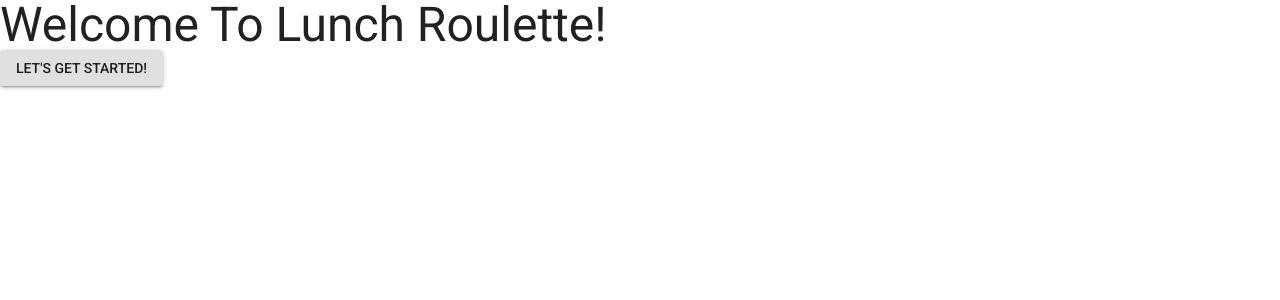
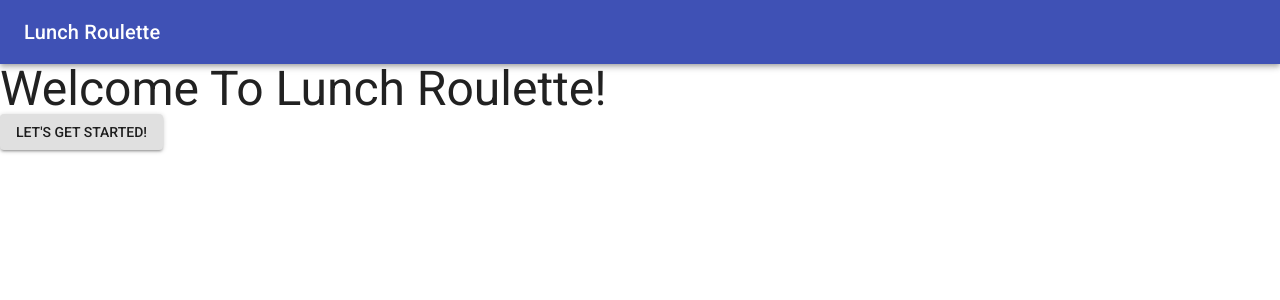
Before and after one commit to ghoagland/lunch-roulette-frontend, a React (Create React App) app: page / in a window 1280 px wide. Shown: the top 300 px of the page. Built offline with nearby package versions, Linux system fonts and the light colour scheme.

Commit message:
basic navbar component

```diff
--- a/src/App.js
+++ b/src/App.js
@@ -1,9 +1,9 @@
 import React, { Component } from 'react'
 import { Route, Switch, withRouter } from 'react-router'
-
 import Home from './components/Home'
 import Search from './components/Search'
 import Restaurant from './components/Restaurant'
+import Navbar from './components/Navbar'
 import api from './API'
 import './App.css'
 
@@ -43,9 +43,14 @@ class App extends Component {
 
   }
 
-  loggedIn = () => {
-    return !!localStorage.getItem('token')
+  loggedIn = () => !!localStorage.getItem('token')
+
+  logOut = () => {
+    this.setState({ user: {} })
+    localStorage.removeItem("token")
+    this.props.history.push('/')
   }
+
   componentDidMount() {
     if (localStorage.getItem('token')) {
       api.reauth().then(({ user }) => this.setUser(user.data))
@@ -55,6 +60,8 @@ class App extends Component {
 
   render() {
     return (
+      <>
+        <Navbar loggedIn={this.loggedIn} logOut={this.logOut}/>
         <Switch>
           <Route
             path="/search"
@@ -87,6 +94,7 @@ class App extends Component {
           />
 
         </Switch>
+      </>
     );
   }
 }
--- /dev/null
+++ b/src/components/Navbar.js
@@ -0,0 +1,27 @@
+import React from 'react'
+import { AppBar, Toolbar, Typography, Button } from '@material-ui/core'
+
+const styles = {
+  root: {
+    flexGrow: 1,
+  },
+  grow: {
+    flexGrow: 1,
+  },
+}
+
+const Navbar = ({ loggedIn, logOut }) => {
+  return (
+    <div style={ styles.root }>
+      <AppBar position="static">
+        <Toolbar>
+          <Typography variant="h6" color="inherit" style={ styles.grow }>Lunch Roulette</Typography>
+          {loggedIn() && <Button color="inherit" onClick={logOut}>Logout</Button>}
+        </Toolbar>
+      </AppBar>
+    </div>
+  )
+}
+
+
+export default Navbar
```
Lines whose indentation alone changed are shown as unchanged.
